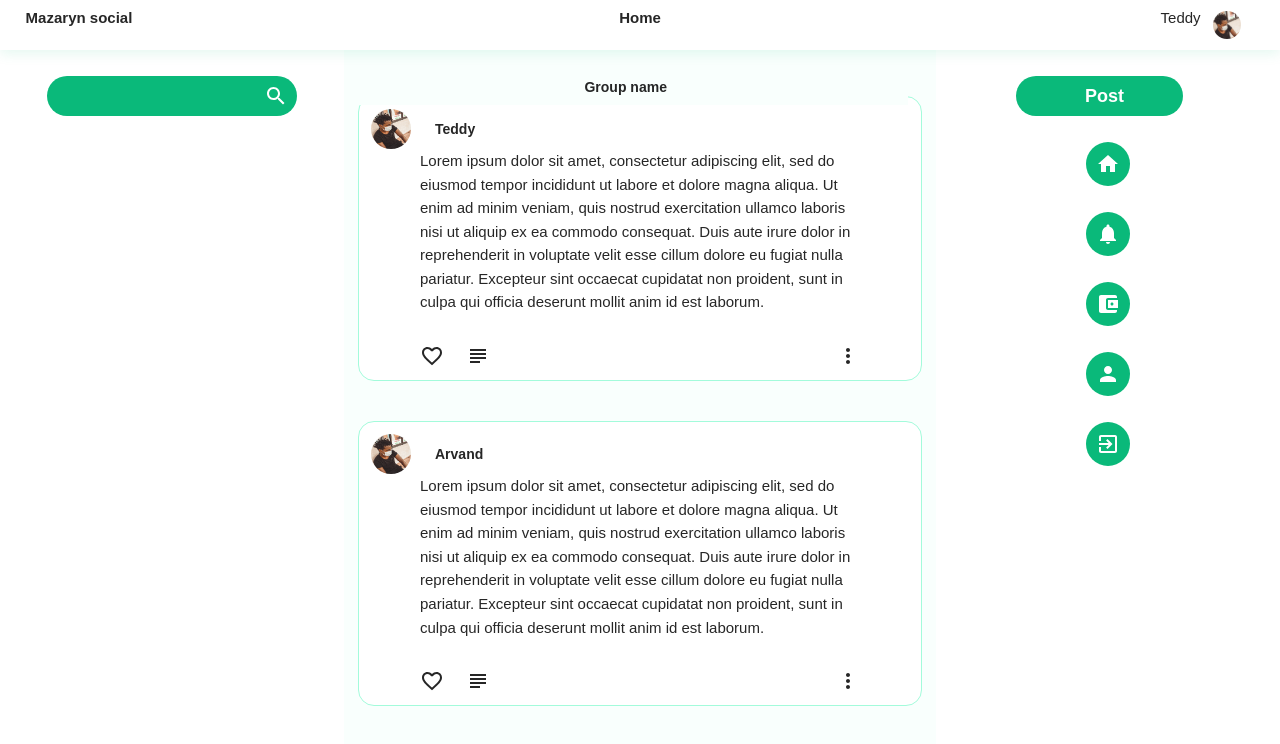
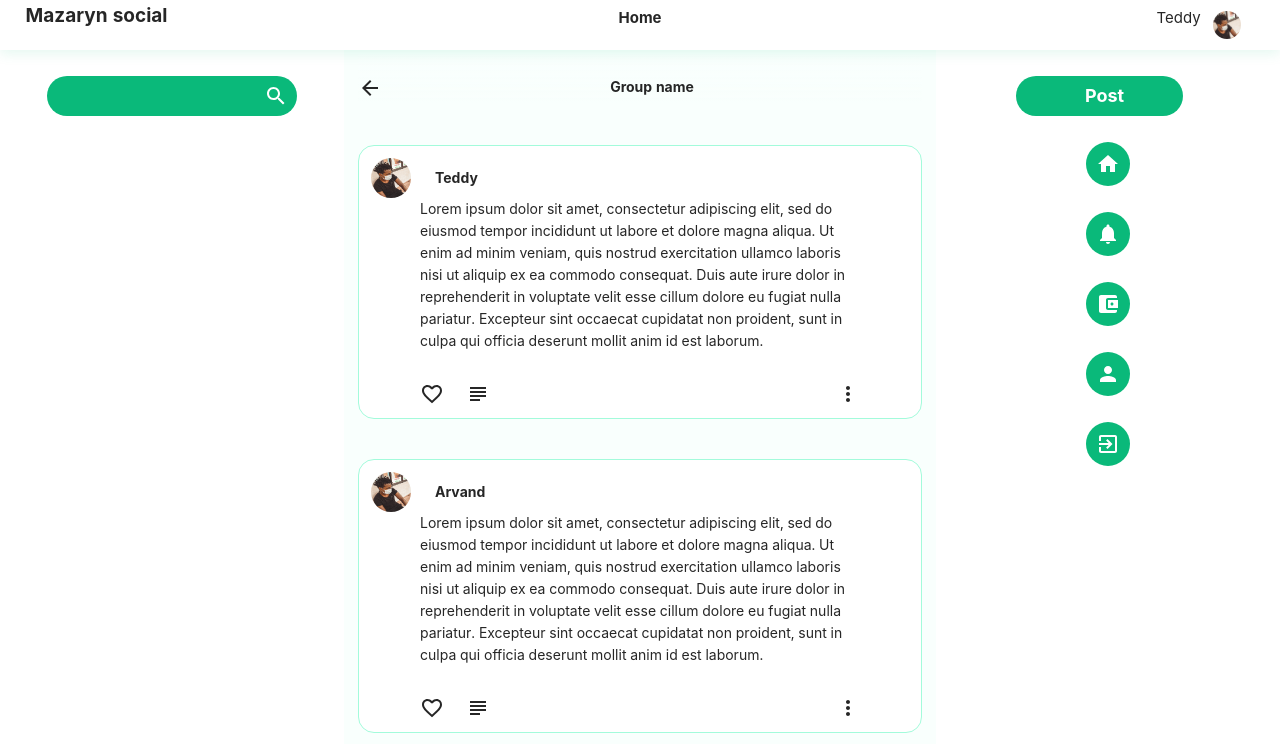
Before and after one commit to aiden77mori/mazaryn-frontend, a React (Create React App) app: page /group in a window 1280 px wide. Shown: the top 744 px of the page. Built offline with nearby package versions, Linux system fonts and the light colour scheme.

Commit message:
arrow back button added

```diff
--- a/src/App.js
+++ b/src/App.js
@@ -2,7 +2,7 @@ import React, {Suspense} from 'react';
 import { BrowserRouter as Router, Route, Switch } from 'react-router-dom'
 import { Loader } from './components/Loaders/Loader'
 // import ProtectedRoutes from './guards/ProtectedRoutes';
-import './App.css';
+//import './App.css';
 import View from './views/view';
 
 const LoginScreen = React.lazy(() => import('./views/Login/Login'))
@@ -10,7 +10,7 @@ const LoginScreen = React.lazy(() => import('./views/Login/Login'))
 function App() {
 
   return (
-    <div className="App">
+    <div className="App font-nunito">
       <Suspense fallback={<Loader fullscreen />}>
         <Router>
           <Switch>
--- a/src/components/middle pane/post/Posts.js
+++ b/src/components/middle pane/post/Posts.js
@@ -2,6 +2,7 @@ import React from 'react';
 import FavoriteBorderIcon from '@material-ui/icons/FavoriteBorder';
 import SubjectIcon from '@material-ui/icons/Subject';
 import MoreVertIcon from '@material-ui/icons/MoreVert';
+import ArrowBackIcon from '@material-ui/icons/ArrowBack';
 //import './Post.css'
 
 function Posts(){
@@ -30,11 +31,12 @@ function Posts(){
     ];
 
     return(
-        <div className=''>
-            <div className='fixed z-2 w-141 bg-faintgreen pt-19'>
-                <h3 className='font-bold'>Group name</h3>
+        <div className='relative'>
+            <div className='w-141 mx-auto bg-gradient-to-b from-faintgreen via-faintgreen pt-19 flex flex-row sticky top-0'>
+                <ArrowBackIcon />
+                <h3 className='font-bold flex-grow'>Group name</h3>
             </div>
-            <div className='pt-24'>
+            <div className='pt-10'>
             {
                 posts.map( post => {
                     return(
```
